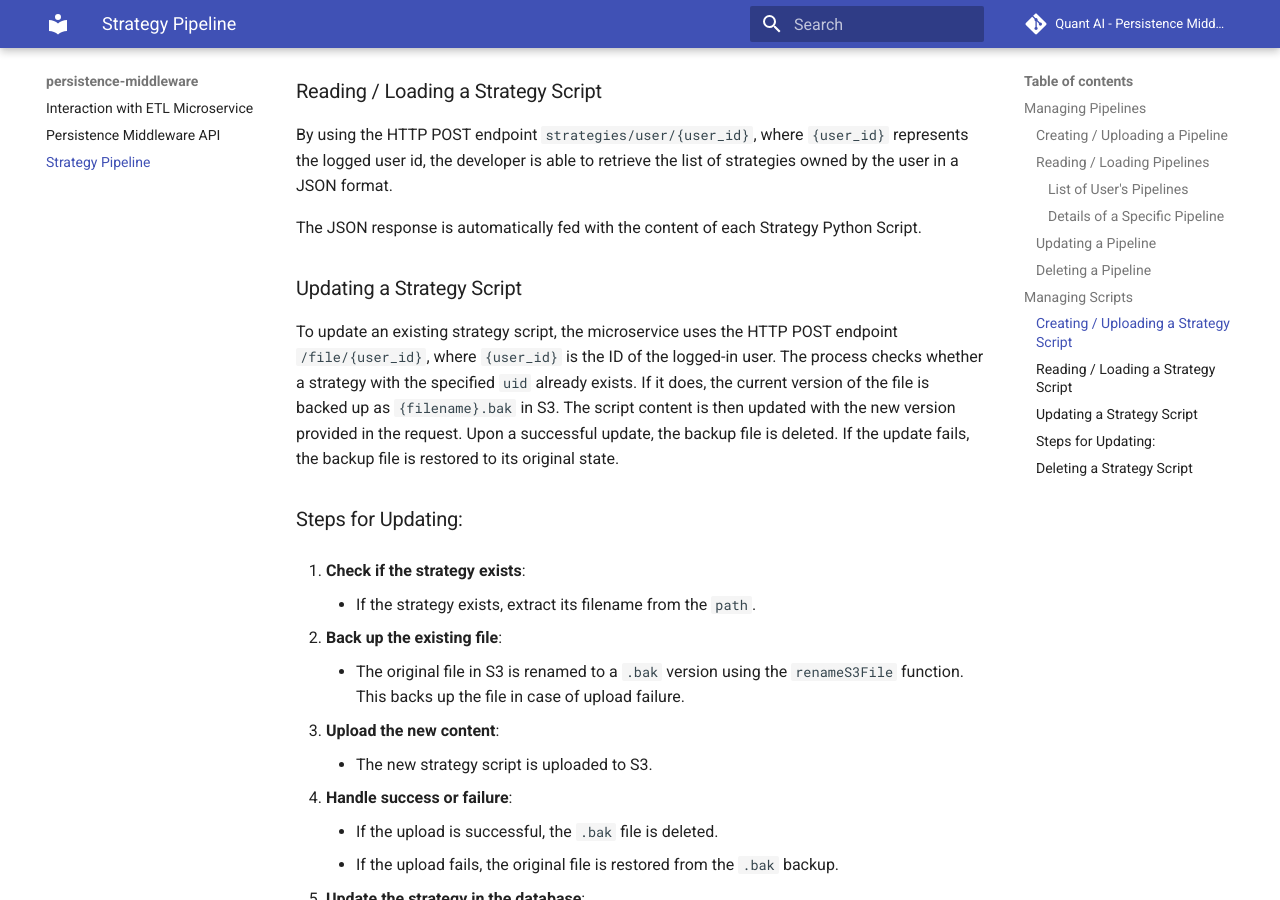
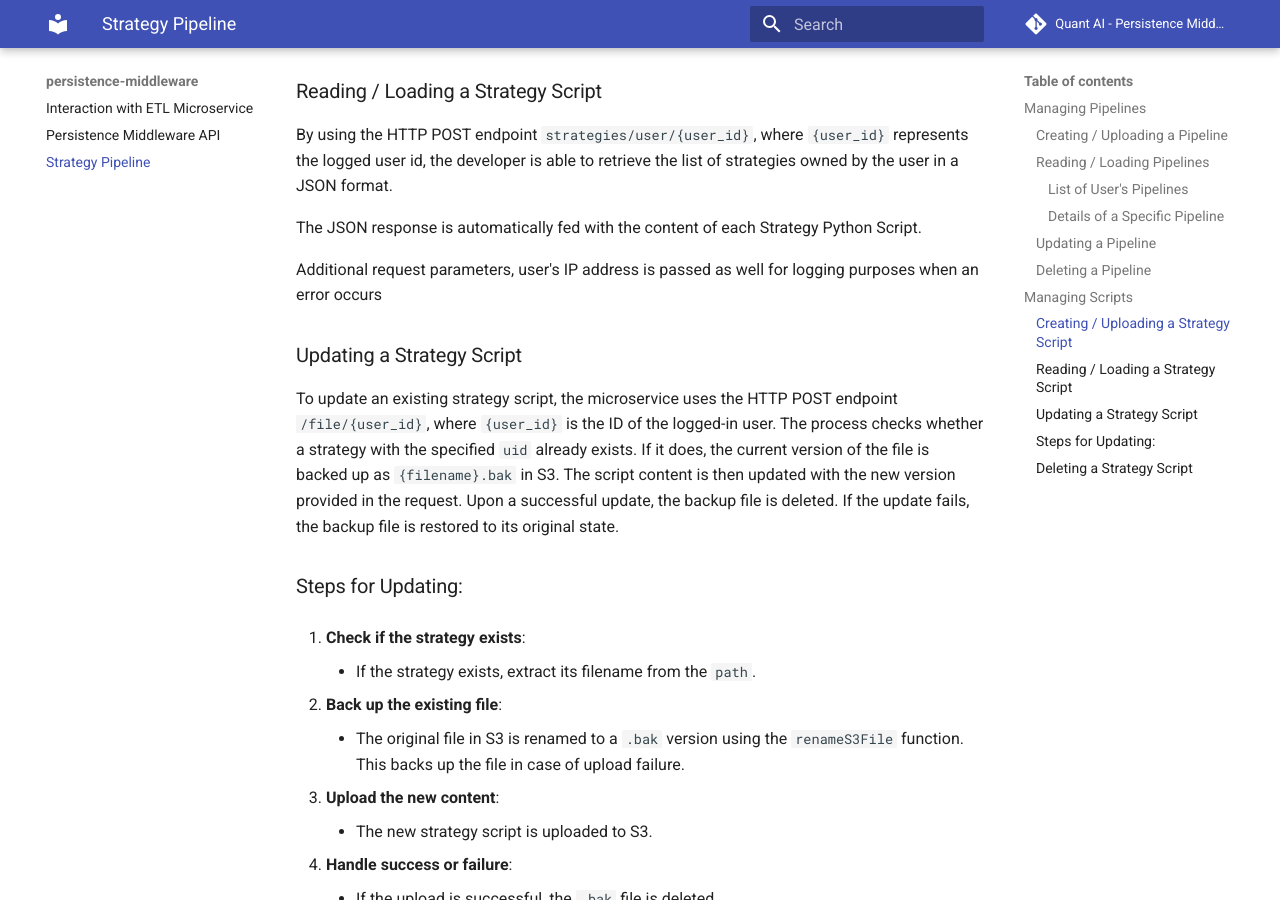
Before and after one commit to Quant-NTU/persistence-middleware, an MkDocs documentation site: the page built from docs/StrategyPipeline.md, in a window 1280 px wide and 900 px high, scrolled down 1984 px. Built offline with MkDocs 1.6.1 and Material for MkDocs 9.7.7, drawn with Linux system fonts in a browser that asks for light colours; comment, search, counter and statistics services are not loaded.

Commit message:
Add documentation

```diff
--- a/docs/StrategyPipeline.md
+++ b/docs/StrategyPipeline.md
@@ -53,6 +53,8 @@ By using the HTTP POST endpoint `strategies/user/{user_id}`, where `{user_id}` r
 
 The JSON response is automatically fed with the content of each Strategy Python Script.
 
+Additional request parameters, user's IP address is passed as well for logging purposes when an error occurs
+
 ### Updating a Strategy Script
 To update an existing strategy script, the microservice uses the HTTP POST endpoint `/file/{user_id}`, where `{user_id}` is the ID of the logged-in user. The process checks whether a strategy with the specified `uid` already exists. If it does, the current version of the file is backed up as `{filename}.bak` in S3. The script content is then updated with the new version provided in the request. Upon a successful update, the backup file is deleted. If the update fails, the backup file is restored to its original state.
 
```
